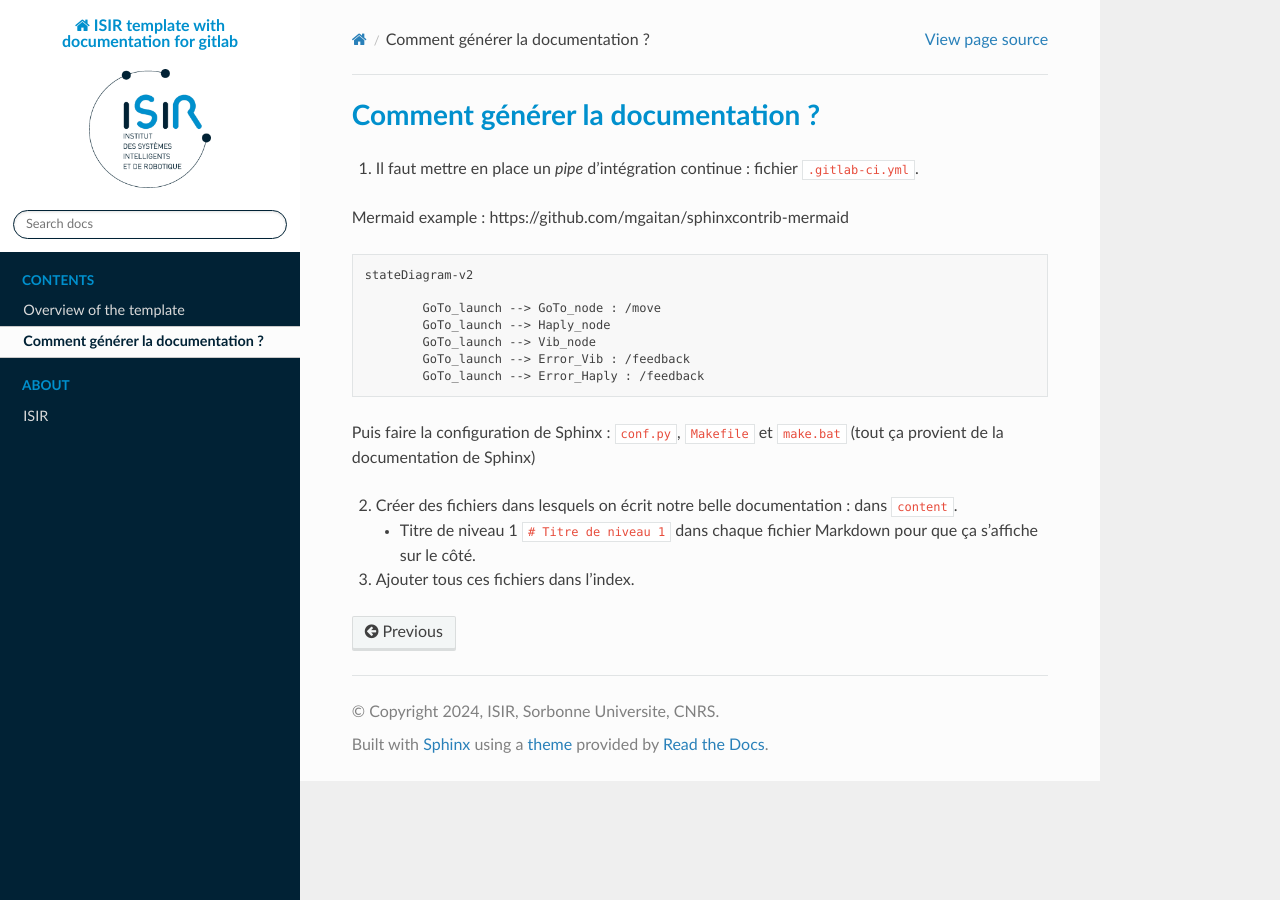
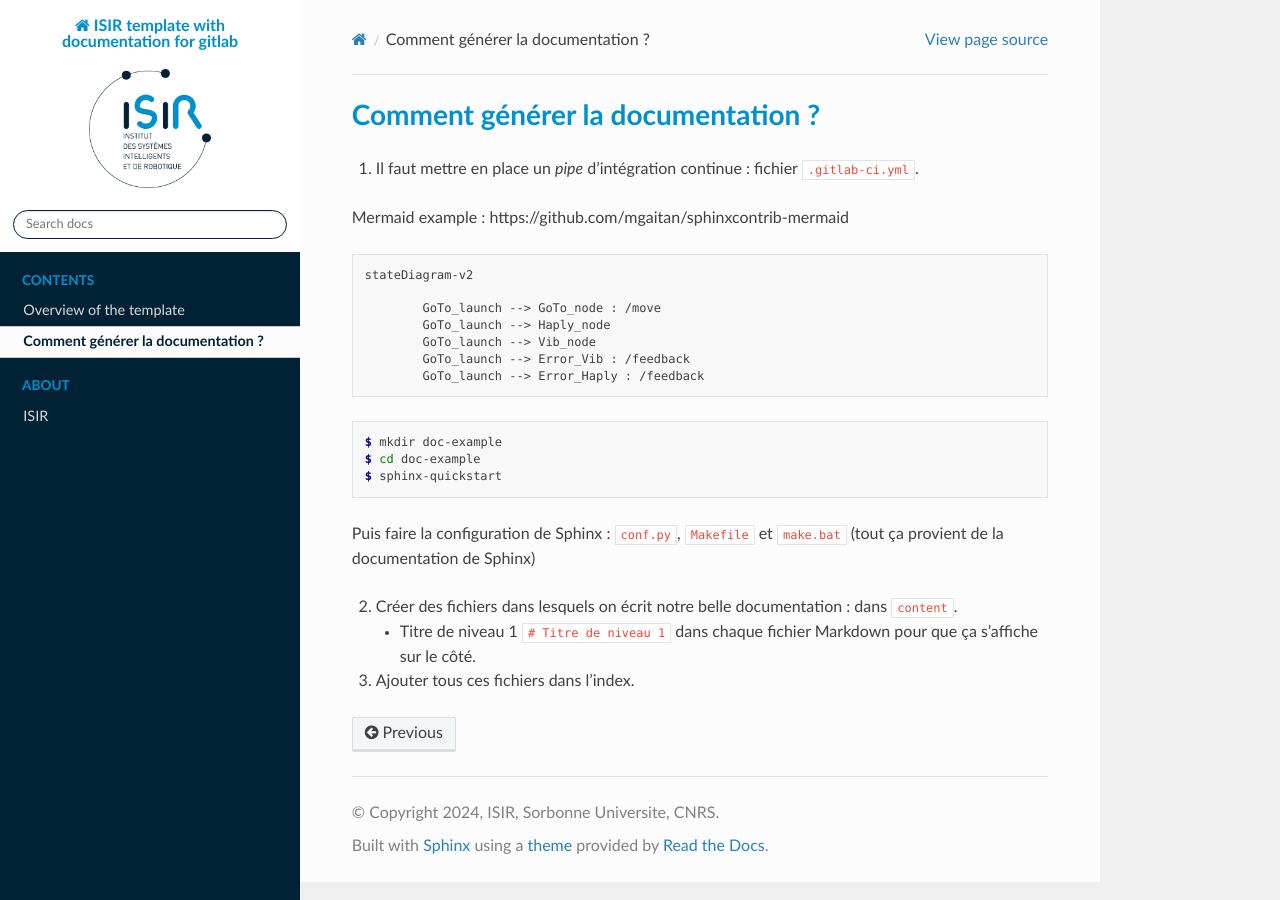
Before and after one commit to baaluidnrey/template-sphinx, a Sphinx documentation site: the page built from documentation/content/how-to.md, in a window 1280 px wide. Built offline with Sphinx 7.4.7 and the Read the Docs theme 2.0.0, drawn with Linux system fonts in a browser that asks for light colours.

Commit message:
test code

````diff
--- a/documentation/content/how-to.md
+++ b/documentation/content/how-to.md
@@ -14,6 +14,12 @@
 	GoTo_launch --> Error_Haply : /feedback
 ```
 
+```console
+$ mkdir doc-example
+$ cd doc-example
+$ sphinx-quickstart
+```
+
 Puis faire la configuration de Sphinx : `conf.py`, `Makefile` et `make.bat` (tout ça provient de la documentation de Sphinx)
 
 2. Créer des fichiers dans lesquels on écrit notre belle documentation : dans `content`.
````
